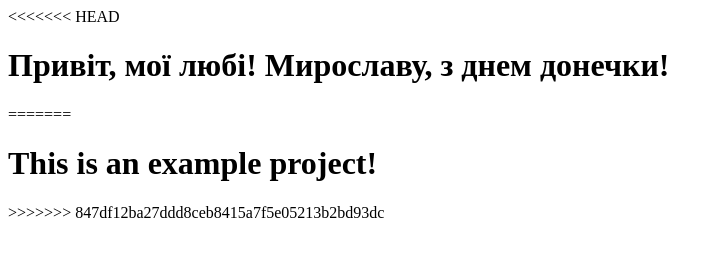
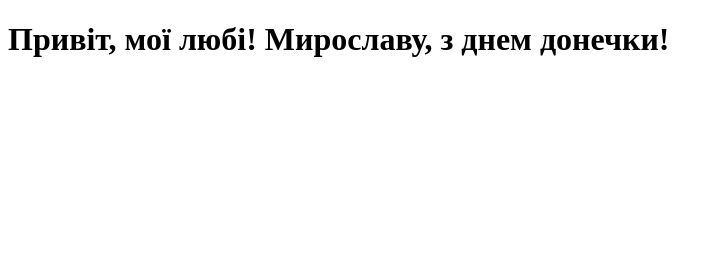
Before and after one commit to vovapod1980/my-first-project, a plain HTML site: page index.html in a window 1280 px wide. Shown: the whole page, without its empty margins (0-722 px from the left). Drawn offline with Linux system fonts and the light colour scheme.

Commit message:
change index

```diff
--- a/index.html
+++ b/index.html
@@ -6,10 +6,6 @@
     <title>Document</title>
   </head>
   <body>
-<<<<<<< HEAD
     <h1>Привіт, мої любі! Мирославу, з днем донечки!</h1>
-=======
-    <h1>This is an example project!</h1>
->>>>>>> 847df12ba27ddd8ceb8415a7f5e05213b2bd93dc
   </body>
 </html>
```
